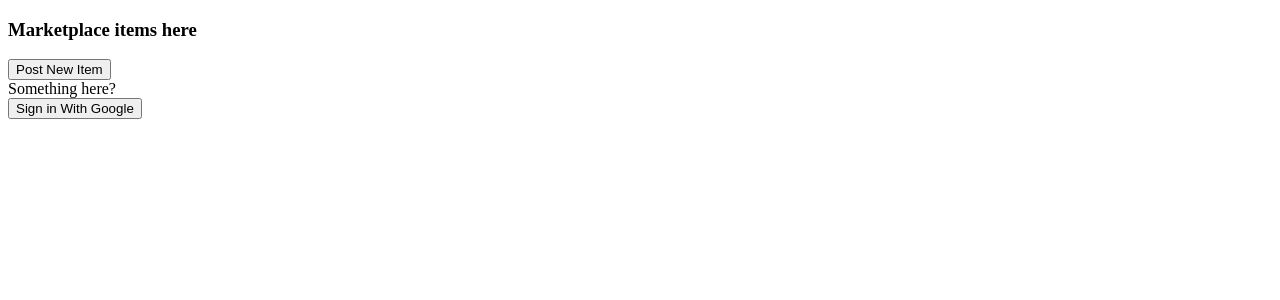
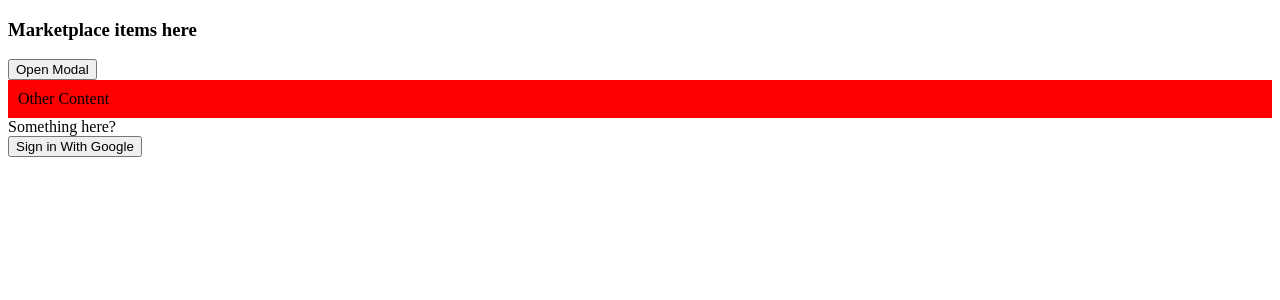
Before and after one commit to inKWEDible/Within-Arms-Reach, a React app: page / in a window 1280 px wide. Shown: the top 300 px of the page. Built offline with nearby package versions, Linux system fonts and the light colour scheme; no server answers.

Commit message:
add modal component properly

```diff
--- /dev/null
+++ b/client/components/Modal.jsx
@@ -0,0 +1,37 @@
+import React from 'react'
+
+const MODAL_STYLES = {
+  position: 'fixed',
+  top: '50%',
+  left: '50%',
+  transform: 'translate(-50%, -50%)',
+  backgroundColor: '#FFF',
+  padding: '50px',
+  zIndex: 1000
+}
+
+const OVERLAY_STYLES = {
+  position: 'fixed',
+  top: 0,
+  left: 0,
+  right: 0,
+  bottom: 0,
+  backgroundColor: 'rgba(0,0,0, .7)',
+  zIndex: 1
+}
+
+function Modal({ open, onClose }) {
+  if(!open) return null;
+
+  return (
+    <>
+    <div style={OVERLAY_STYLES}/>
+      <div style={MODAL_STYLES}>
+        <button onClick={onClose}>Close Modal</button>
+        MODAL TEXT HERE
+      </div>
+    </>
+  )
+}
+
+export default Modal;
--- /dev/null
+++ b/client/components/postingButton2.jsx
@@ -0,0 +1,30 @@
+import React, { useState } from 'react';
+import Modal from './Modal'
+
+const BUTTON_WRAPPER_STYLES = {
+  position: 'relative',
+  zIndex: 1
+}
+
+const OTHER_CONTENT_STYLES = {
+  position: 'relative',
+  zIndex: 2,
+  backgroundColor: 'red',
+  padding: '10px'
+}
+
+export default function postingButton2(){
+  const [open, setOpen] = useState(false)
+
+  return(
+    <>
+      <div style={BUTTON_WRAPPER_STYLES}>
+        <button onClick={() => {setOpen(true)}}>Open Modal</button>
+      </div>
+
+      {open && <Modal open={setOpen} onClose={() => {setOpen(false)}} />}
+
+      <div style={OTHER_CONTENT_STYLES}>Other Content</div>
+    </>
+  )
+}
--- a/client/pages/Marketplace.jsx
+++ b/client/pages/Marketplace.jsx
@@ -1,5 +1,6 @@
 import React, { useEffect, useState } from 'react'
 import PostingButton from '../components/postingButton'
+import PostingButton2 from '../components/postingButton2'
 
 const Marketplace = () => {
   const [itemsMarket, setMarket] = useState([])
@@ -36,7 +37,7 @@ const Marketplace = () => {
   return(
     <>
       <h3>Marketplace items here</h3>
-        <PostingButton />
+        <PostingButton2 />
       {itemsMarket}
     </>
   )
```
Also changed, not shown: 2 other files (tests, documents, lock files or other folders).
